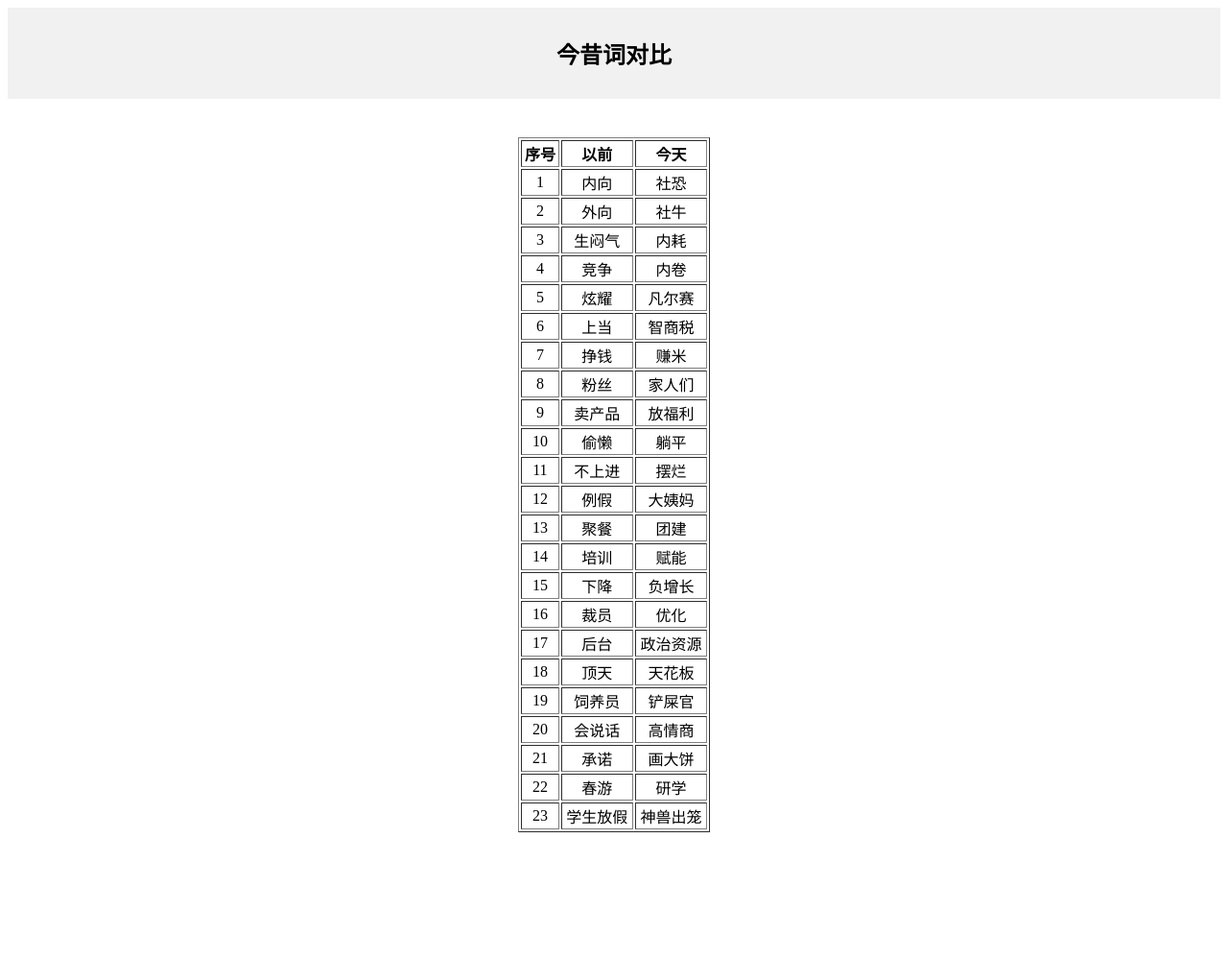
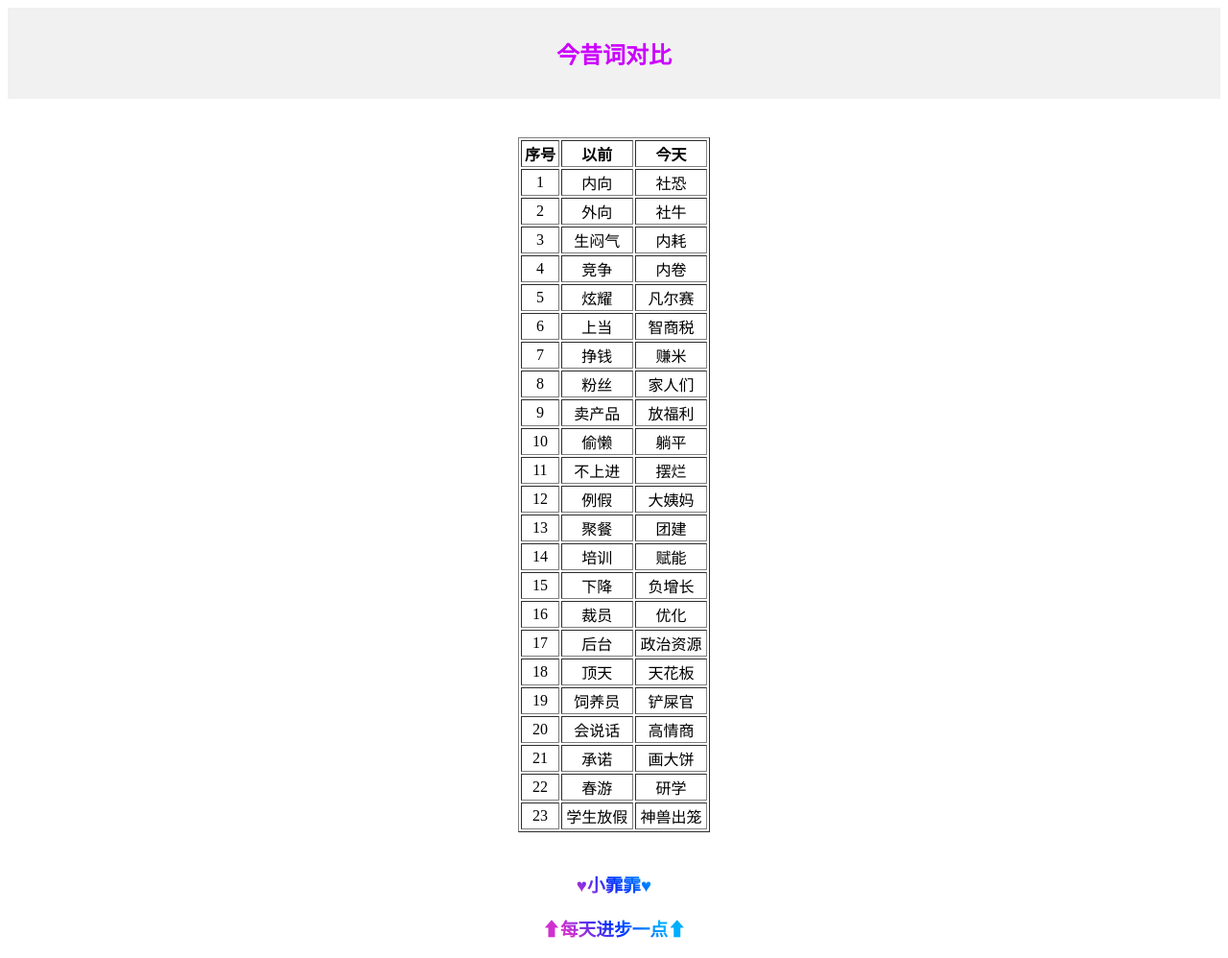
Before and after one commit to yatchor/sd, a plain HTML site: page index.html in a window 1280 px wide. Shown: the whole page at 96% size. Before the commit the page ends 907 px from the top, so only its background shows below. Drawn offline with Linux system fonts and the light colour scheme.

Commit message:
index.html

```diff
--- a/index.html
+++ b/index.html
@@ -12,8 +12,20 @@
             height: 100px;
             text-align: center;
         }
-        th,td{
+        th,td,p{
             text-align: center;
+        }
+        h2{
+            color: #cc00ff;
+            box-shadow: ;
+        }
+        h3{
+            text-align: center;
+        }
+        .gradient-text{
+            background: linear-gradient(45deg, #d030d0 46%, #002fff 50%, rgb(0, 174, 255) 54%);
+            color: transparent;
+            -webkit-background-clip: text;
         }
     </style>
 </head>
@@ -148,6 +160,8 @@
                 <td>神兽出笼</td>
             </tr>
         </table>
+        <h3 class="gradient-text">♥小霏霏♥</h3>
+        <h3 class="gradient-text">⬆每天进步一点⬆</h3>
     </div>
 </body>
 </html>
```
